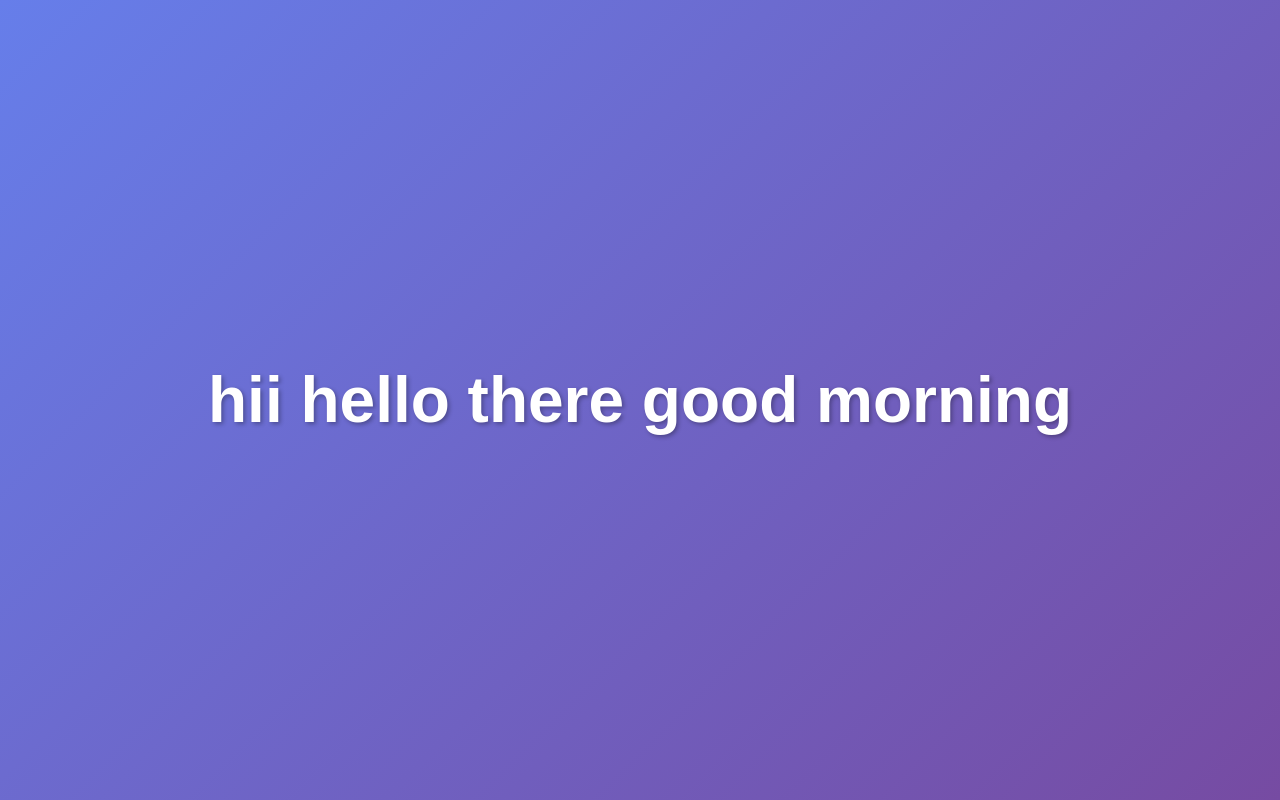
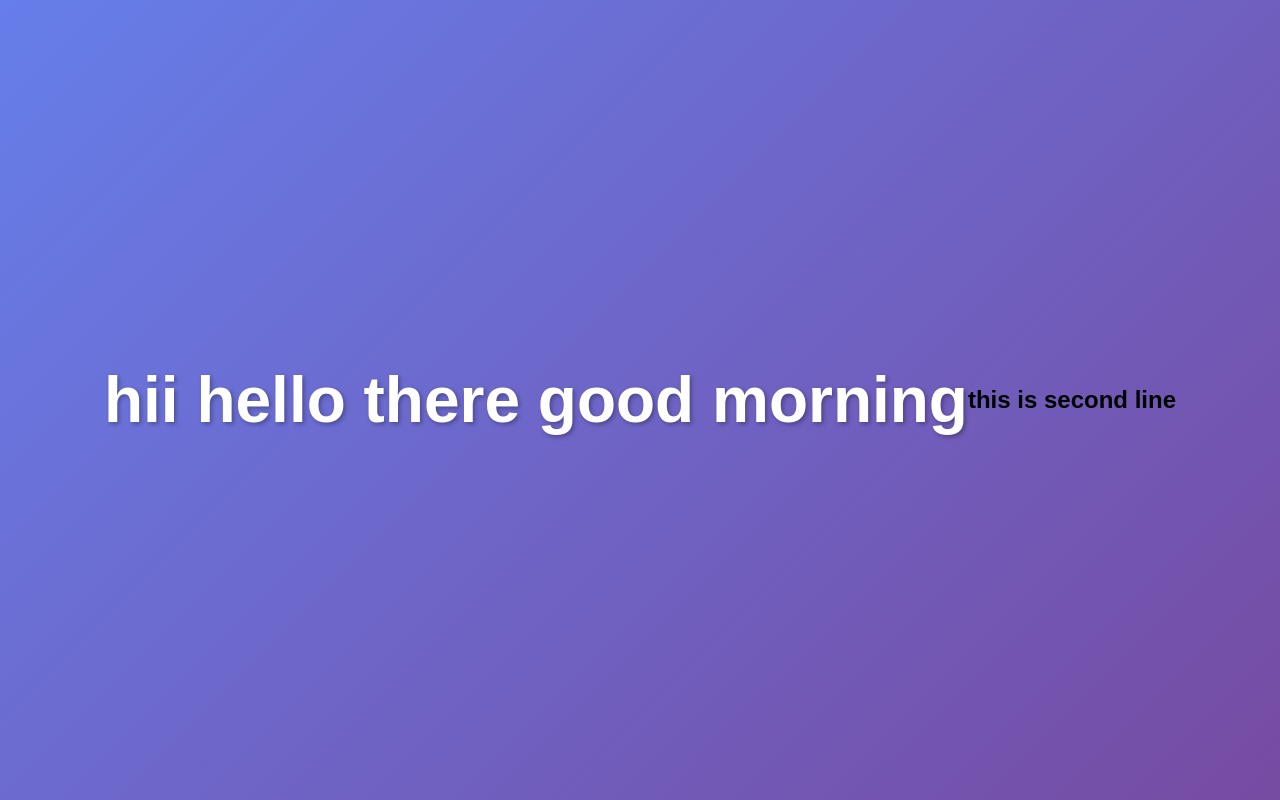
Before and after one commit to piyushdev14/docker-ci-demo, a plain HTML site: page index.html in a window 1280 px wide. Drawn offline with Linux system fonts and the light colour scheme.

Commit message:
second commit

```diff
--- a/index.html
+++ b/index.html
@@ -23,5 +23,6 @@
 </head>
 <body>
     <h1>hii hello there good morning </h1>
+    <h2>this is second line   </h2>
 </body>
 </html>
```
